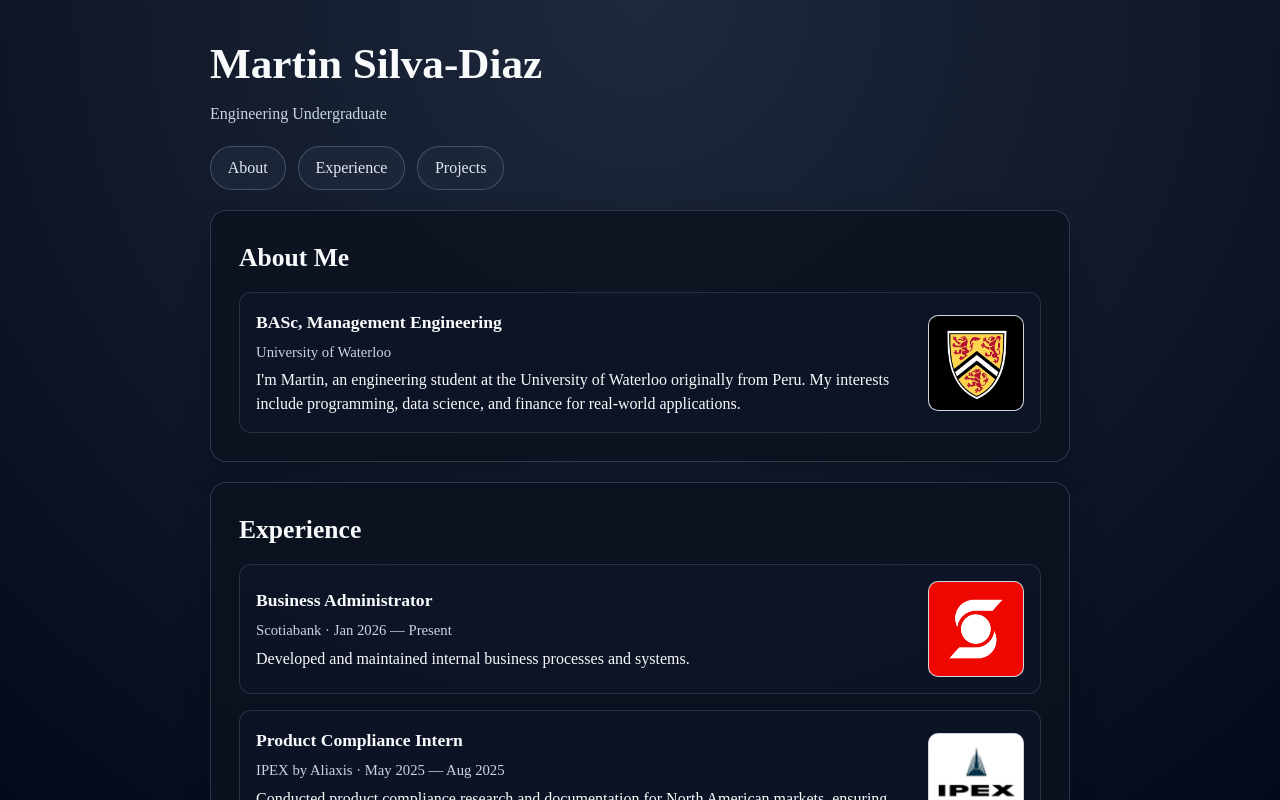
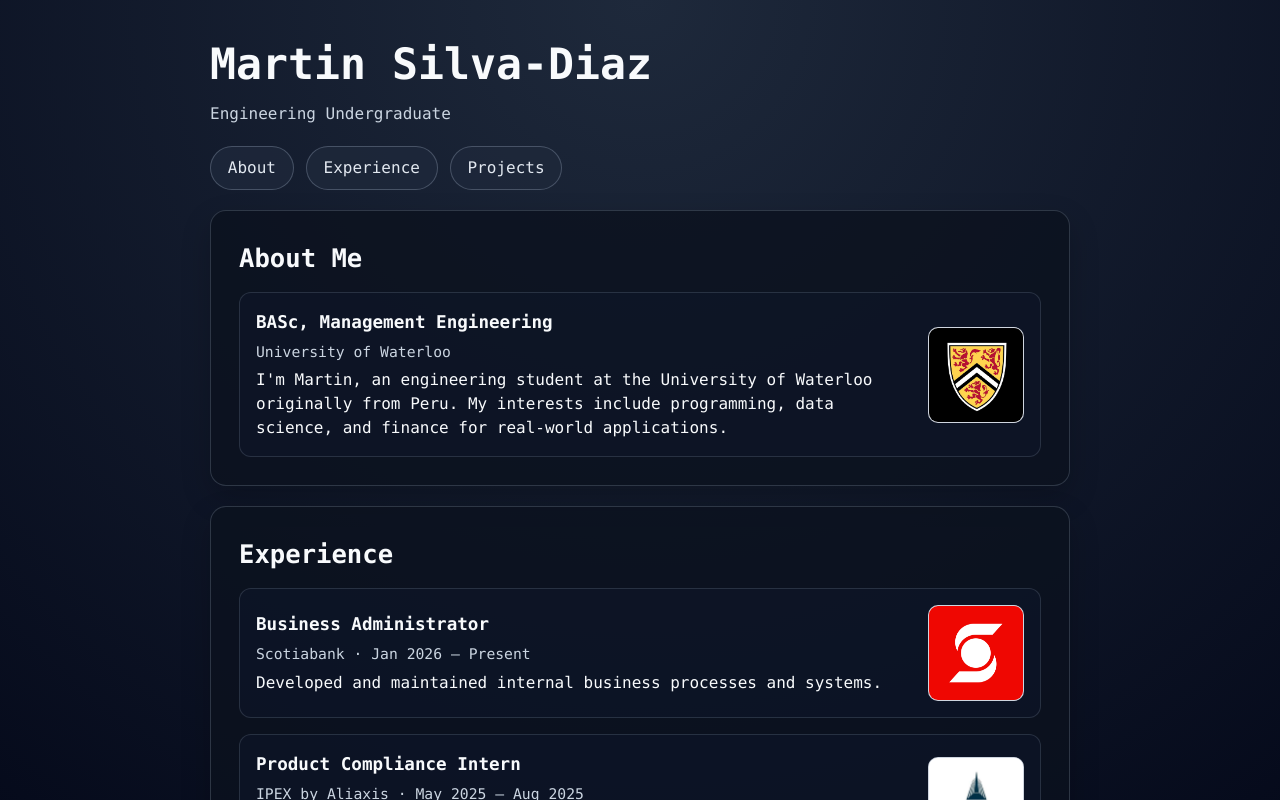
Before and after one commit to Martins26/Martin-Silva-Diaz-Personal-Website, a React (Vite) app: page / in a window 1280 px wide. Shown: the top 800 px of the page. Built offline with nearby package versions, Linux system fonts and the light colour scheme.

Commit message:
modified

```diff
--- a/src/App.css
+++ b/src/App.css
@@ -1,5 +1,6 @@
 :root {
-  font-family: "Times New Roman", Times, serif;
+   font-family: ui-monospace, SFMono-Regular, Menlo, Monaco,
+               Consolas, "Liberation Mono", "Courier New", monospace;
   line-height: 1.5;
 }
 
--- a/src/index.css
+++ b/src/index.css
@@ -10,5 +10,6 @@ body,
 }
 
 body {
-  font-family: "Times New Roman", Times, serif;
+  font-family:  ui-monospace, SFMono-Regular, Menlo, Monaco,
+               Consolas, "Liberation Mono", "Courier New", monospace;
 }
```
Also changed, not shown: public/logos/background.png (added).
